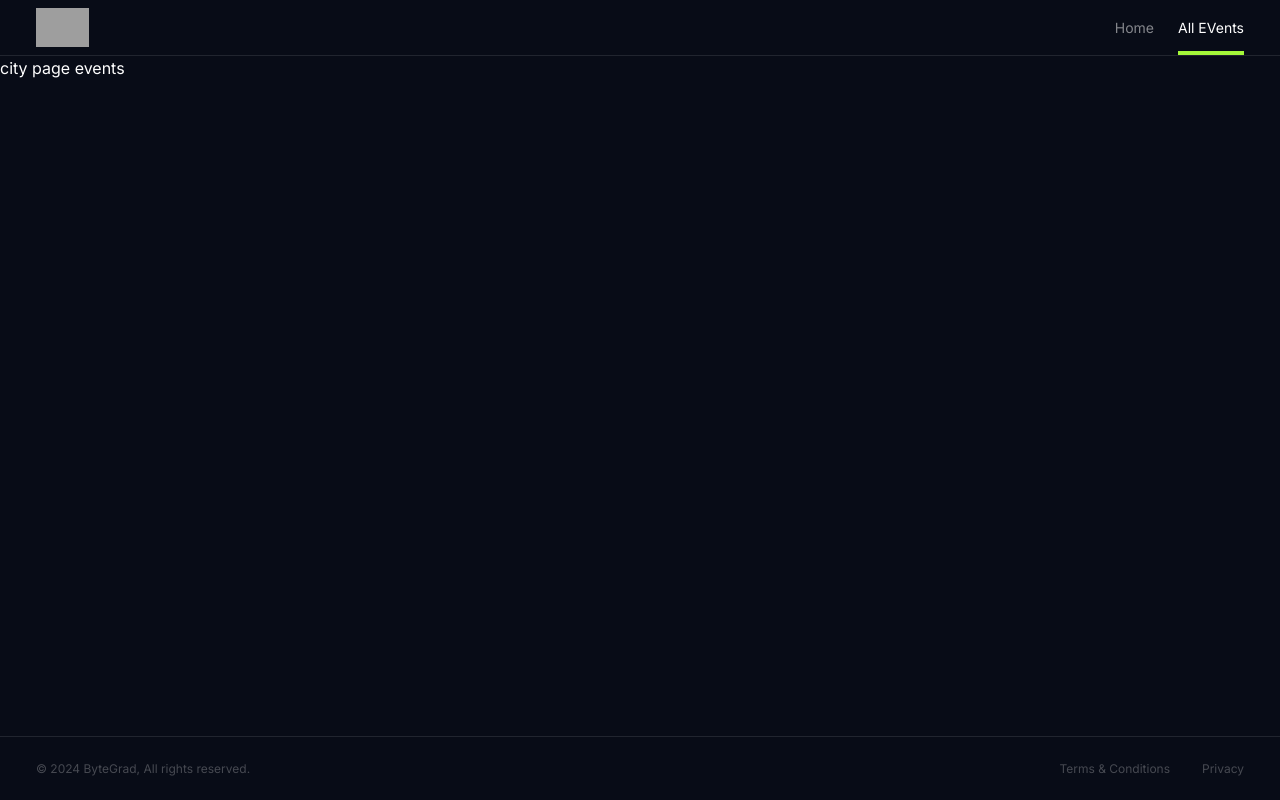
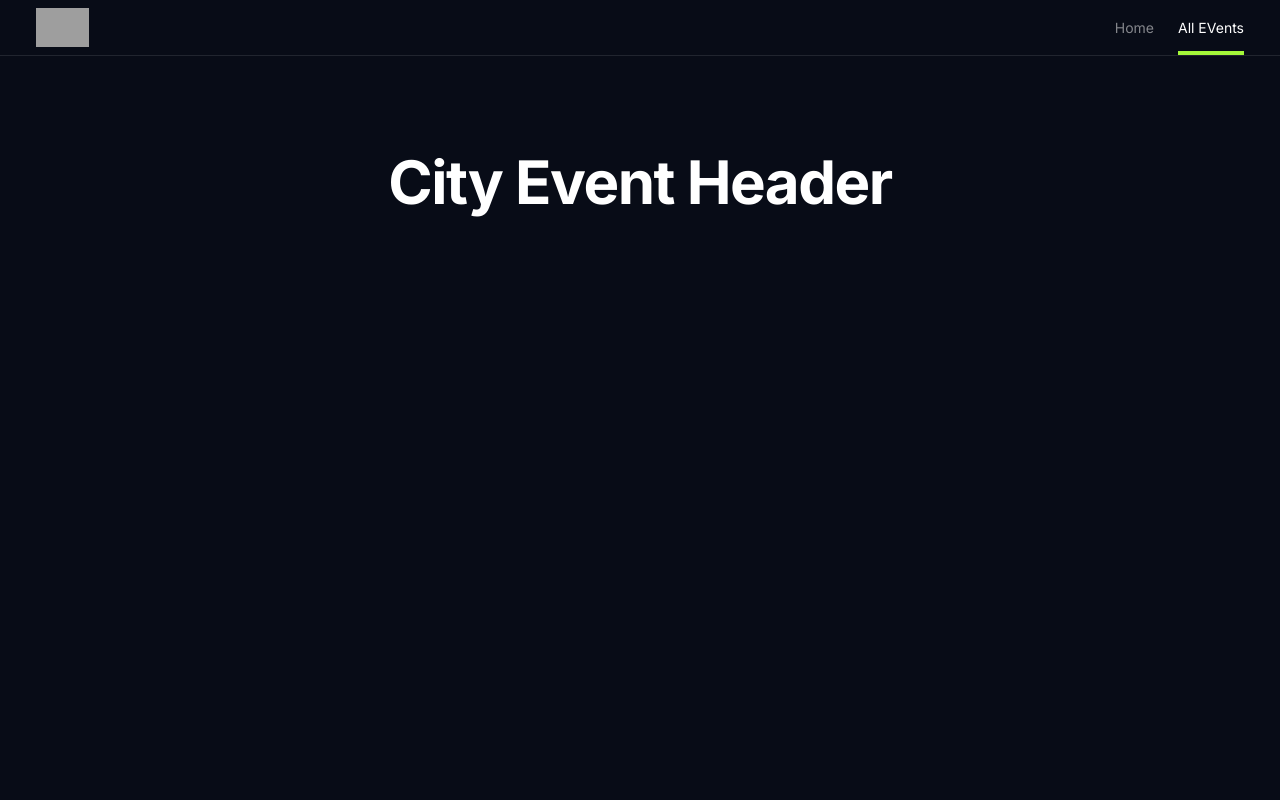
Before and after one commit to panpan31415/nextjs-evento, a Next.js app: page /events/all in a window 1280 px wide. Shown: the top 800 px of the page. Built offline with nearby package versions, Linux system fonts and the light colour scheme; grey boxes are pictures that could not be loaded.

Commit message:
extract H1 component

```diff
--- a/src/app/events/[city]/page.tsx
+++ b/src/app/events/[city]/page.tsx
@@ -1,3 +1,9 @@
+import H1 from "@/components/EventHeader";
+
 export default function CityEvents() {
-    return <main>city page events</main>
+    return (
+        <main className='flex flex-col items-center py-24 px-[20px] min-h-[110vh]'>
+            <H1>City Event Header</H1>
+        </main>
+    );
 }
--- a/src/app/page.tsx
+++ b/src/app/page.tsx
@@ -1,10 +1,11 @@
+import H1 from "@/components/EventHeader";
 import SearchForm from "@/components/SearchForm";
 import Link from "next/link";
 
 export default function Home() {
     return (
         <main className='flex flex-col items-center pt-36 px-3'>
-            <h1 className='text-3xl font-bold tracking-tight lg:text-6xl'>Find events around you</h1>
+            <H1>Find events around you</H1>
             <p className='mb-12 mt-7 text-2xl lg:3xl opacity-75'>
                 Browse more than <span className='font-bold italic underline text-accent'>10,000</span> events around
                 you
--- /dev/null
+++ b/src/components/EventHeader.tsx
@@ -0,0 +1,8 @@
+import { ReactNode } from "react";
+
+type H1Props = {
+    children: ReactNode;
+};
+export default function H1({ children }: H1Props) {
+    return <h1 className='text-3xl font-bold tracking-tight lg:text-6xl'>{children}</h1>;
+}
```
